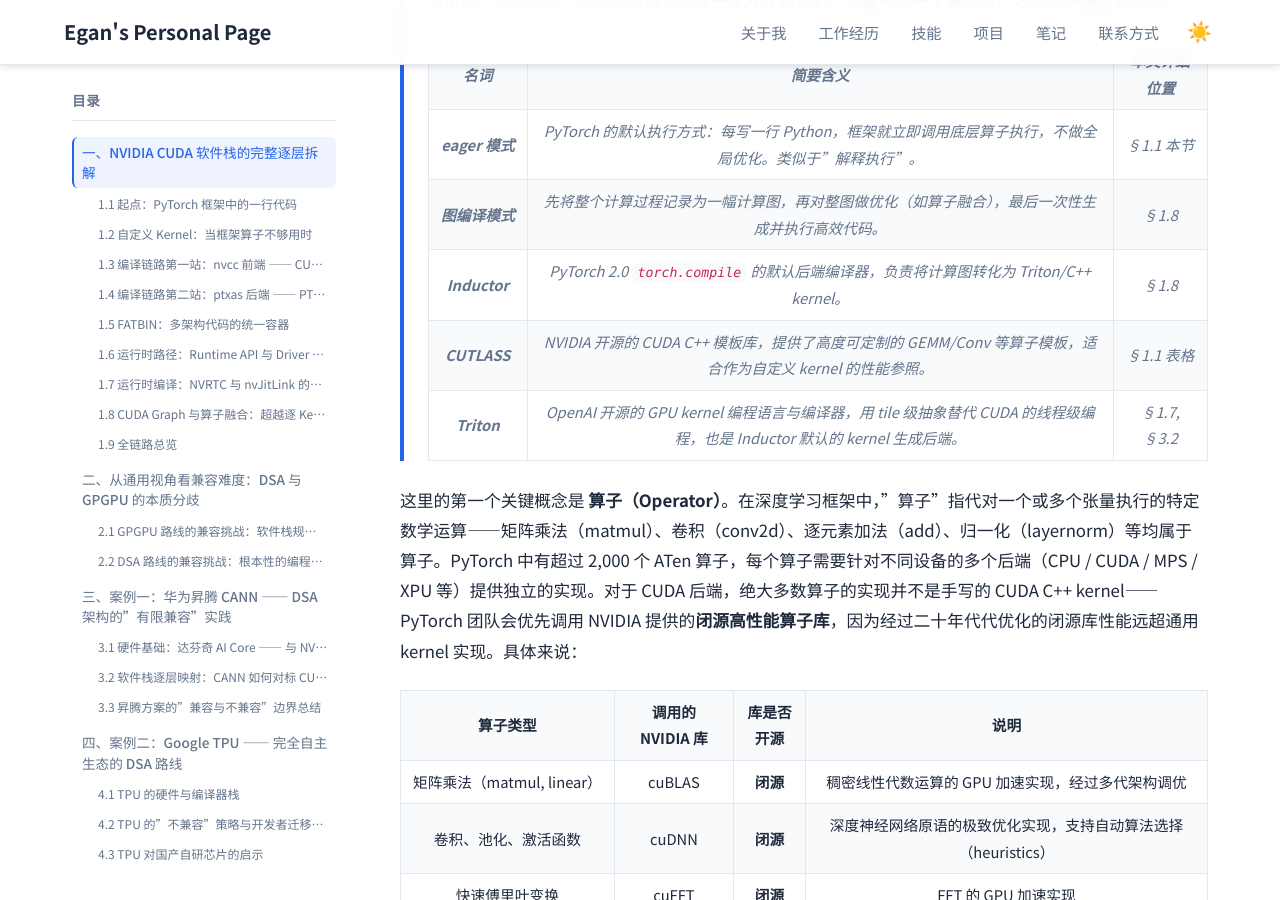
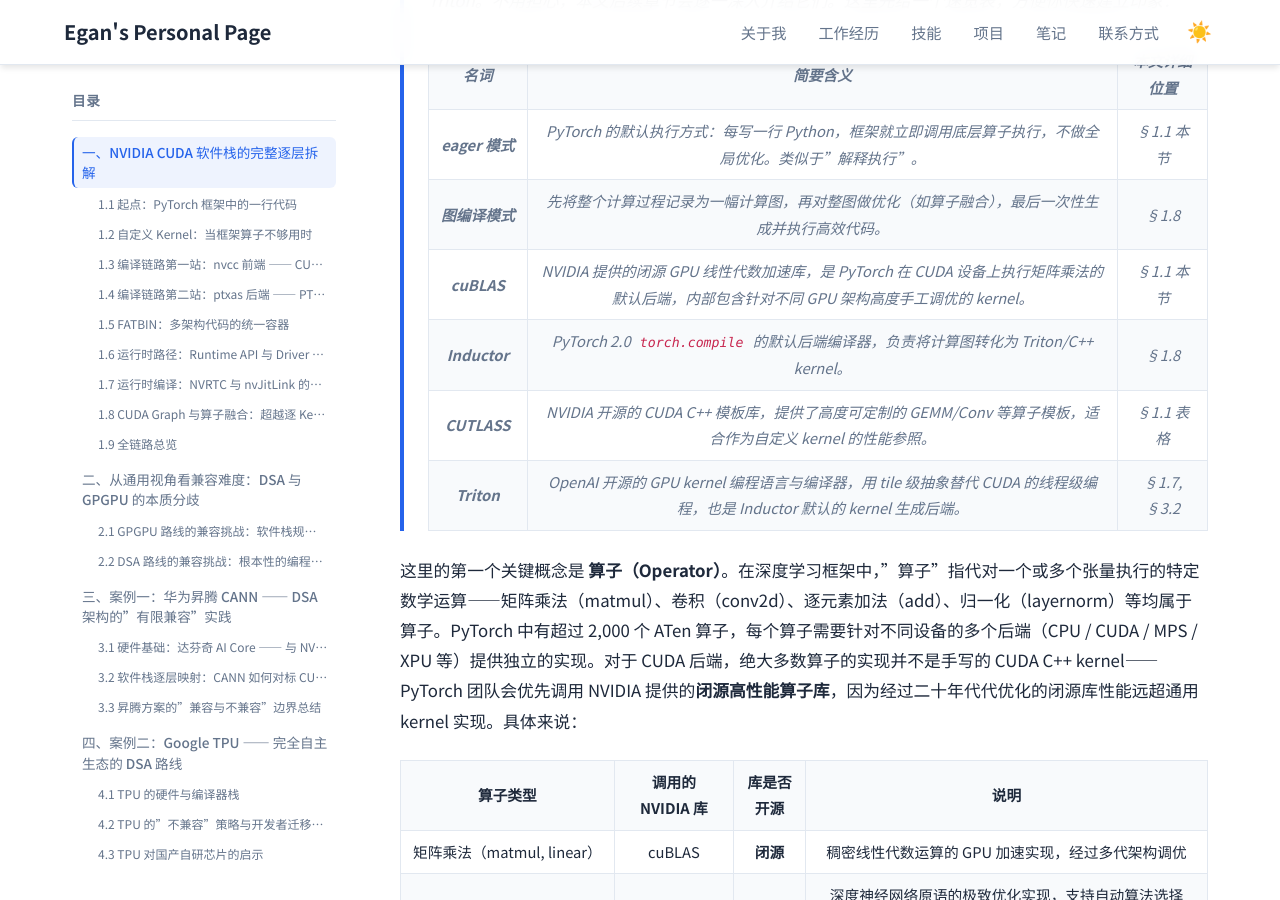
Before and after one commit to Lejun-Hu/Lejun-Hu.github.io, a Jekyll site: the page built from _notes/2026-8-15-cuda-ecosystem-compatibility.md, in a window 1280 px wide and 900 px high, scrolled down 1929 px. Built offline with Jekyll 4.4.1, drawn with Linux system fonts in a browser that asks for light colours.

Commit message:
术语速览表添加cuBLAS解释

```diff
--- a/_notes/2026-8-15-cuda-ecosystem-compatibility.md
+++ b/_notes/2026-8-15-cuda-ecosystem-compatibility.md
@@ -43,6 +43,7 @@ z = torch.matmul(x, y)
 > |------|---------|------------|
 > | **eager 模式** | PyTorch 的默认执行方式：每写一行 Python，框架就立即调用底层算子执行，不做全局优化。类似于"解释执行"。 | §1.1 本节 |
 > | **图编译模式** | 先将整个计算过程记录为一幅计算图，再对整图做优化（如算子融合），最后一次性生成并执行高效代码。 | §1.8 |
+> | **cuBLAS** | NVIDIA 提供的闭源 GPU 线性代数加速库，是 PyTorch 在 CUDA 设备上执行矩阵乘法的默认后端，内部包含针对不同 GPU 架构高度手工调优的 kernel。 | §1.1 本节 |
 > | **Inductor** | PyTorch 2.0 `torch.compile` 的默认后端编译器，负责将计算图转化为 Triton/C++ kernel。 | §1.8 |
 > | **CUTLASS** | NVIDIA 开源的 CUDA C++ 模板库，提供了高度可定制的 GEMM/Conv 等算子模板，适合作为自定义 kernel 的性能参照。 | §1.1 表格 |
 > | **Triton** | OpenAI 开源的 GPU kernel 编程语言与编译器，用 tile 级抽象替代 CUDA 的线程级编程，也是 Inductor 默认的 kernel 生成后端。 | §1.7, §3.2 |
```
